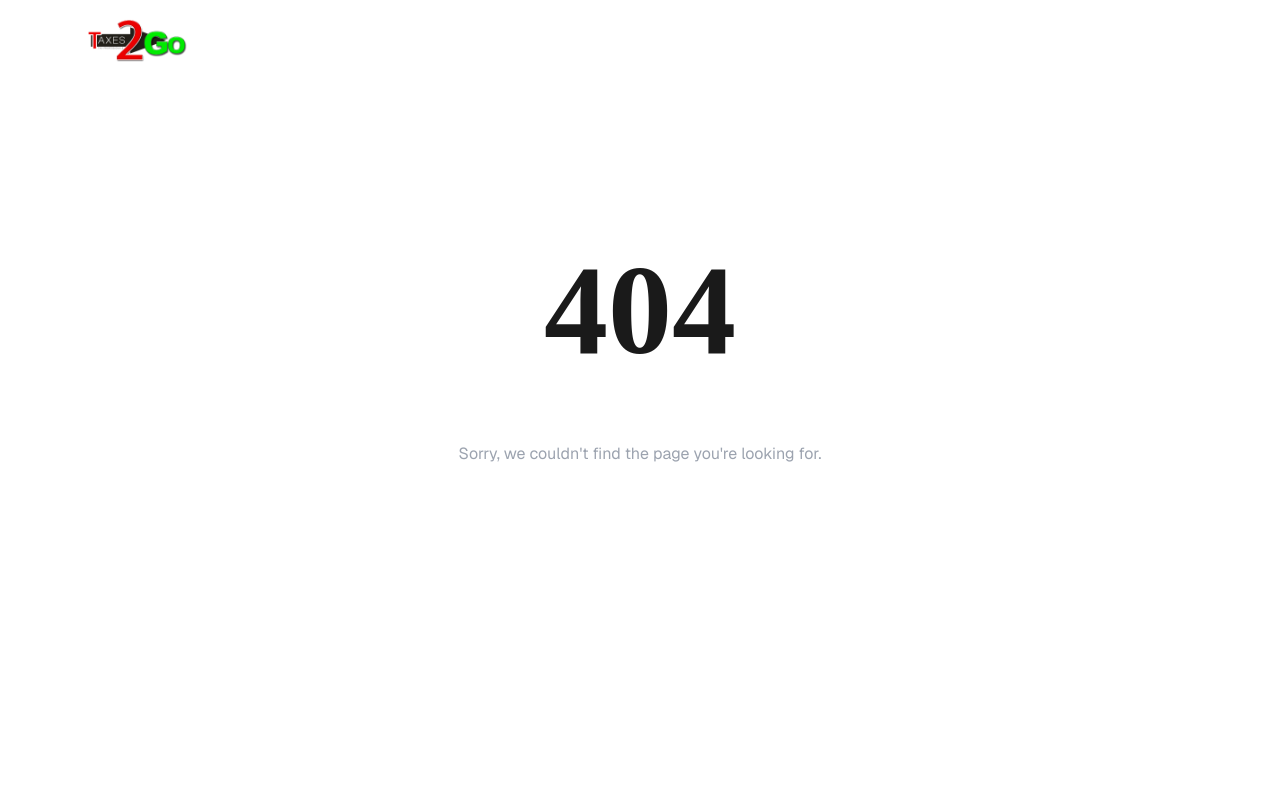
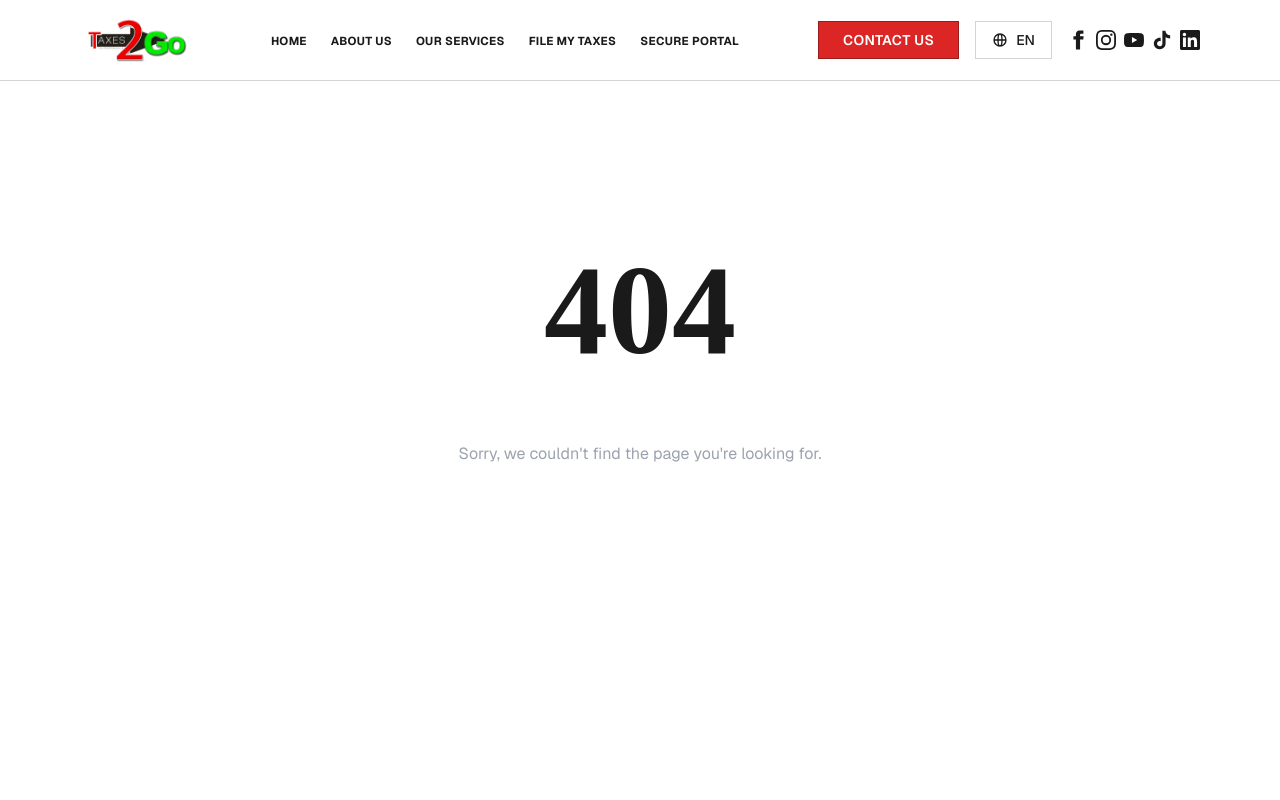
Before and after one commit to AxDSan/taxes2gofl, a Gatsby site: page /404 in a window 1280 px wide. Shown: the top 800 px of the page. Built offline with nearby package versions, Linux system fonts and the light colour scheme; Gatsby itself is replaced by a stand-in of ours; a script that the page names is missing; a web font is replaced by a local one.

Commit message:
Refactor Hero and Navbar components for improved layout and styling. Adjusted Hero section height and margin for better responsiveness. Simplified Navbar styles by removing conditional classes and ensuring consistent appearance across scroll states, enhancing overall user experience.

```diff
--- a/src/components/Hero.tsx
+++ b/src/components/Hero.tsx
@@ -16,7 +16,7 @@ const Hero: React.FC<HeroProps> = ({
   const { t } = useI18n()
   const heroSlogan = slogan || t.hero?.subtitle || "Confianza, cumplimiento y precisión fiscal para su empresa."
   return (
-    <section className="relative h-screen flex items-center justify-center overflow-hidden bg-neutral-dark">
+    <section className="relative h-[calc(100vh-5rem)] mt-20 flex items-center justify-center overflow-hidden bg-neutral-dark">
       {/* Video Background */}
       {videoSrc ? (
         <video
--- a/src/components/Navbar.tsx
+++ b/src/components/Navbar.tsx
@@ -38,9 +38,7 @@ const Navbar: React.FC = () => {
   }
 
   return (
-    <header className={`fixed top-0 left-0 right-0 z-50 transition-all duration-300 ${
-      scrolled ? "bg-neutral-white/95 backdrop-blur-sm border-b border-neutral-medium-light" : "bg-transparent"
-    }`}>
+    <header className="fixed top-0 left-0 right-0 z-50 bg-neutral-white border-b border-neutral-medium-light">
       <div className="w-full px-6 lg:px-20">
         <div className="flex items-center h-20">
           {/* Logo - Far Left */}
@@ -64,11 +62,7 @@ const Navbar: React.FC = () => {
                     onClick={link.href === "/" ? handleHomeClick : undefined}
                     target={(link as any).external ? "_blank" : undefined}
                     rel={(link as any).external ? "noopener noreferrer" : undefined}
-                    className={`transition-all font-body text-[0.721875rem] font-bold uppercase tracking-wide hover:underline whitespace-nowrap ${
-                      scrolled
-                        ? "text-neutral-medium-dark hover:text-neutral-dark"
-                        : "text-neutral-white hover:text-neutral-white/80"
-                    }`}
+                    className="transition-all font-body text-[0.721875rem] font-bold uppercase tracking-wide hover:underline whitespace-nowrap text-neutral-dark hover:text-neutral-black"
                   >
                     {link.name}
                   </a>
@@ -82,11 +76,7 @@ const Navbar: React.FC = () => {
             {/* Contact Button */}
             <a
               href="#contact"
-              className={`px-6 py-2 font-body font-semibold text-sm uppercase tracking-wide transition-colors border ${
-                scrolled
-                  ? "bg-primary text-neutral-white hover:bg-primary-medium border-primary-dark"
-                  : "bg-transparent text-neutral-white hover:bg-neutral-white/10 border-neutral-white"
-              }`}
+              className="px-6 py-2 font-body font-semibold text-sm uppercase tracking-wide transition-colors border bg-primary text-neutral-white hover:bg-primary-medium border-primary-dark"
             >
               {t.nav.contact}
             </a>
@@ -94,17 +84,13 @@ const Navbar: React.FC = () => {
             {/* Language Toggle */}
             <button
               onClick={toggleLanguage}
-              className={`flex items-center gap-2 px-4 py-2 border transition-colors bg-transparent ${
-                scrolled
-                  ? "border-neutral-medium-light hover:border-neutral-medium-dark"
-                  : "border-neutral-white/30 hover:border-neutral-white/50"
-              }`}
+              className="flex items-center gap-2 px-4 py-2 border transition-colors bg-transparent border-neutral-medium-light hover:border-neutral-medium-dark"
               aria-label="Toggle language"
             >
-              <svg className={`w-4 h-4 ${scrolled ? "text-neutral-medium-dark" : "text-neutral-white"}`} fill="none" stroke="currentColor" viewBox="0 0 24 24">
+              <svg className="w-4 h-4 text-neutral-dark" fill="none" stroke="currentColor" viewBox="0 0 24 24">
                 <path strokeLinecap="round" strokeLinejoin="round" strokeWidth={2} d="M21 12a9 9 0 01-9 9m9-9a9 9 0 00-9-9m9 9H3m9 9a9 9 0 01-9-9m9 9c1.657 0 3-4.03 3-9s-1.343-9-3-9m0 18c-1.657 0-3-4.03-3-9s1.343-9 3-9m-9 9a9 9 0 019-9" />
               </svg>
-              <span className={`text-sm font-body font-medium uppercase ${scrolled ? "text-neutral-medium-dark" : "text-neutral-white"}`}>{language}</span>
+              <span className="text-sm font-body font-medium uppercase text-neutral-dark">{language}</span>
             </button>
 
             {/* Social Media Links - Far Right */}
@@ -113,7 +99,7 @@ const Navbar: React.FC = () => {
                 href="https://www.facebook.com/Taxes2go"
                 target="_blank"
                 rel="noopener noreferrer"
-                className={`transition-colors ${scrolled ? "text-neutral-medium-dark hover:text-primary" : "text-neutral-white hover:text-neutral-white/80"}`}
+                className="transition-colors text-neutral-dark hover:text-primary"
                 aria-label="Facebook"
               >
                 <svg className="w-5 h-5" fill="currentColor" viewBox="0 0 24 24">
@@ -124,7 +110,7 @@ const Navbar: React.FC = () => {
                 href="https://www.instagram.com/taxes.2.go.orlando/"
                 target="_blank"
                 rel="noopener noreferrer"
-                className={`transition-colors ${scrolled ? "text-neutral-medium-dark hover:text-primary" : "text-neutral-white hover:text-neutral-white/80"}`}
+                className="transition-colors text-neutral-dark hover:text-primary"
                 aria-label="Instagram"
               >
                 <svg className="w-5 h-5" fill="currentColor" viewBox="0 0 24 24">
@@ -135,7 +121,7 @@ const Navbar: React.FC = () => {
                 href="https://www.youtube.com/@taxes2go257"
                 target="_blank"
                 rel="noopener noreferrer"
-                className={`transition-colors ${scrolled ? "text-neutral-medium-dark hover:text-primary" : "text-neutral-white hover:text-neutral-white/80"}`}
+                className="transition-colors text-neutral-dark hover:text-primary"
                 aria-label="YouTube"
               >
                 <svg className="w-5 h-5" fill="currentColor" viewBox="0 0 24 24">
@@ -146,7 +132,7 @@ const Navbar: React.FC = () => {
                 href="https://www.tiktok.com/@taxes2go"
                 target="_blank"
                 rel="noopener noreferrer"
-                className={`transition-colors ${scrolled ? "text-neutral-medium-dark hover:text-primary" : "text-neutral-white hover:text-neutral-white/80"}`}
+                className="transition-colors text-neutral-dark hover:text-primary"
                 aria-label="TikTok"
               >
                 <svg className="w-5 h-5" fill="currentColor" viewBox="0 0 32 32">
@@ -157,7 +143,7 @@ const Navbar: React.FC = () => {
                 href="https://www.linkedin.com/in/taxes2go/"
                 target="_blank"
                 rel="noopener noreferrer"
-                className={`transition-colors ${scrolled ? "text-neutral-medium-dark hover:text-primary" : "text-neutral-white hover:text-neutral-white/80"}`}
+                className="transition-colors text-neutral-dark hover:text-primary"
                 aria-label="LinkedIn"
               >
                 <svg className="w-5 h-5" fill="currentColor" viewBox="0 0 24 24">
@@ -169,9 +155,7 @@ const Navbar: React.FC = () => {
 
           {/* Mobile Menu Button */}
           <button
-            className={`lg:hidden ml-auto transition-colors ${
-              scrolled ? "text-neutral-dark" : "text-neutral-white"
-            }`}
+            className="lg:hidden ml-auto transition-colors text-neutral-dark"
             onClick={() => setIsOpen(!isOpen)}
             aria-label="Toggle menu"
           >
```
